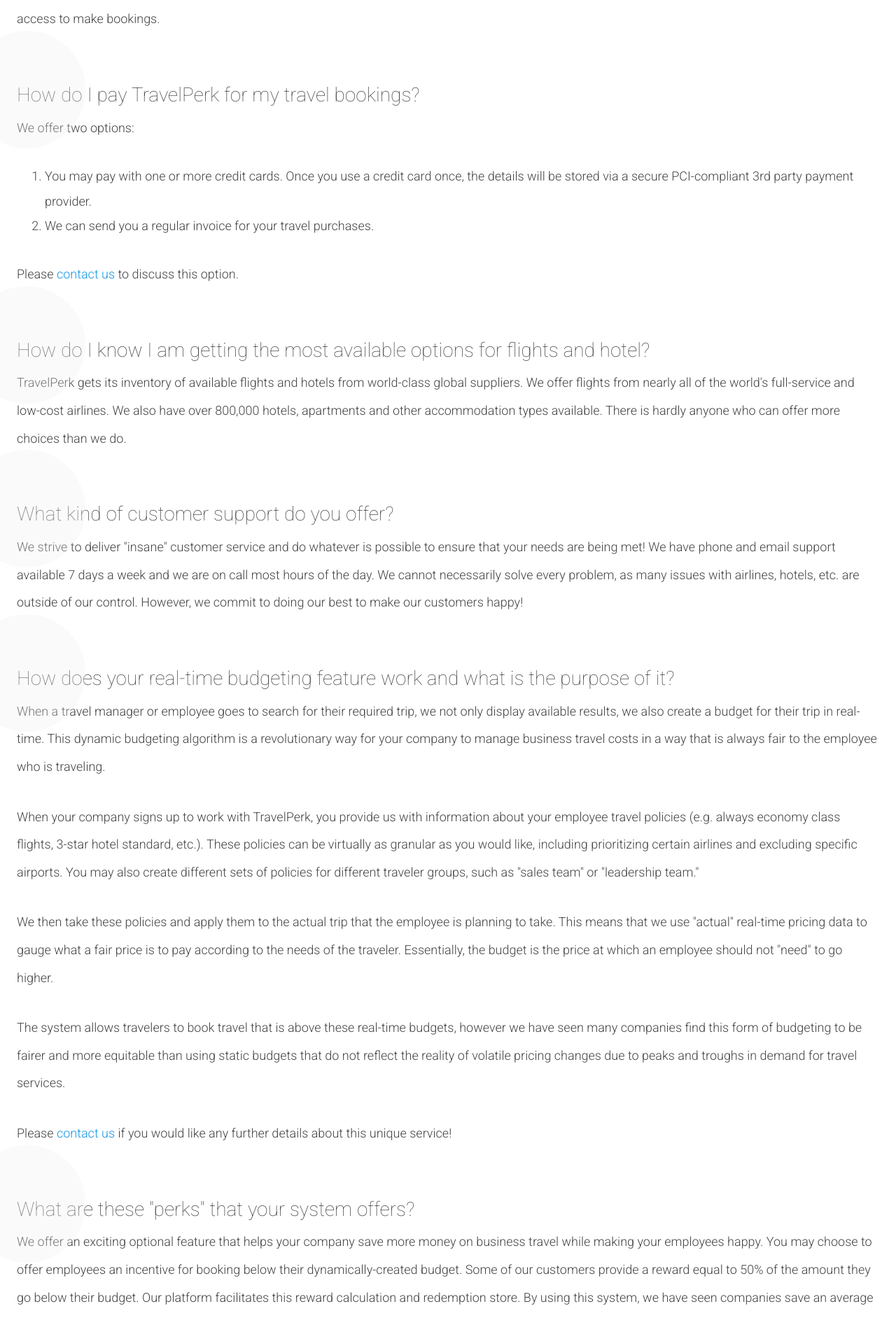
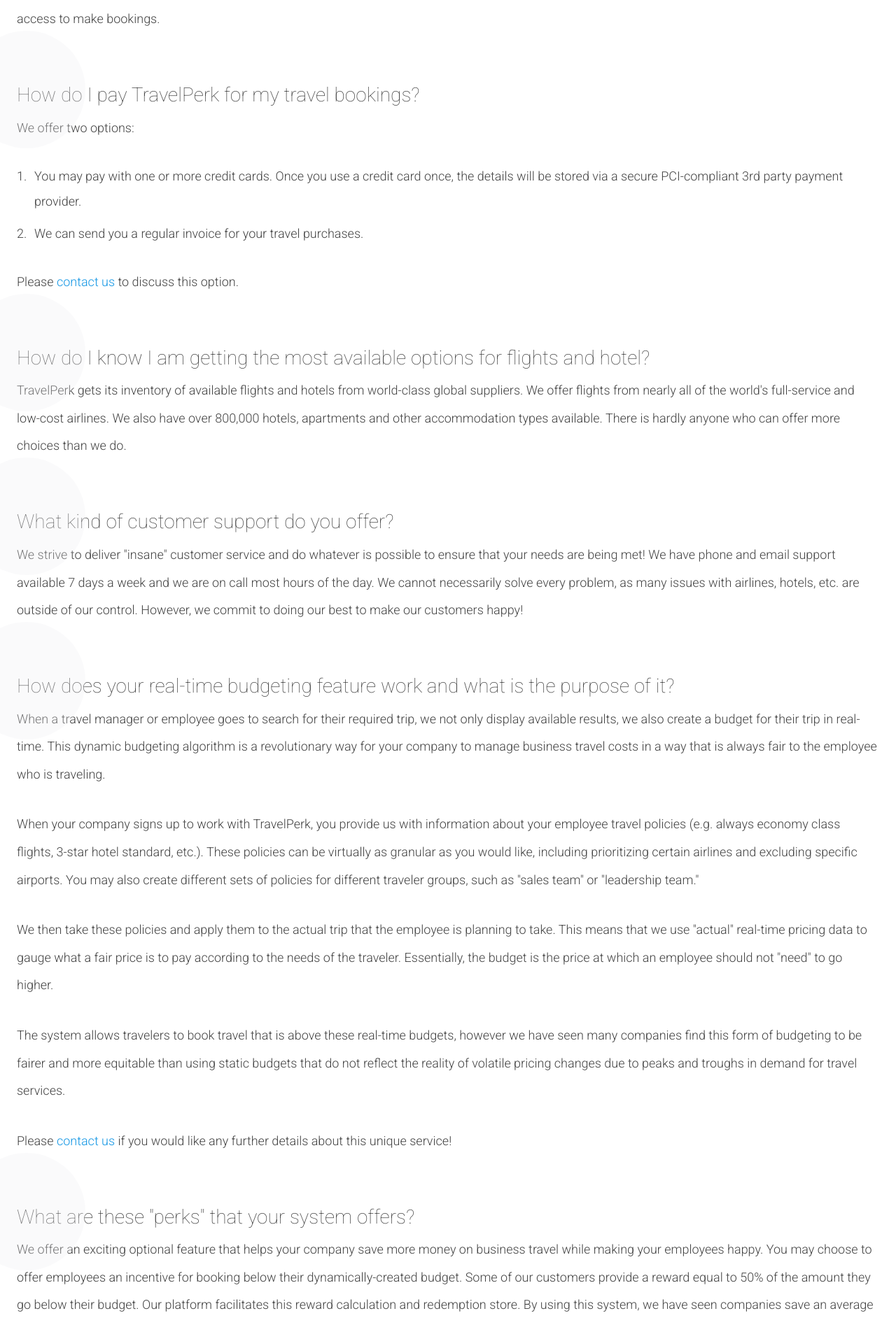
Before and after one commit to northswiss/jekyll-boilerplate, a Jekyll site: the page built from pages/faqs.html, in a window 1280 px wide. Shown: the part 1888-3772 px from the top of the page at 70% size. Built offline with Jekyll 4.4.1, drawn with Linux system fonts in a browser that asks for light colours; nearby versions of some CDN libraries.

Commit message:
Adding terms and conditions page
Also added styling for OL elements
Added link to footer for T&Cs

```diff
--- a/_includes/_sass-core/_html-elements.scss
+++ b/_includes/_sass-core/_html-elements.scss
@@ -457,7 +457,30 @@
 // O
 //--------------------------------
 ol {
+  list-style-type: none;
+  counter-reset: item;
+  margin: 0;
+  padding: 0;
+}
 
+ol > li {
+  display: table;
+  counter-increment: item;
+  margin-bottom: 0.6em;
+}
+
+ol > li:before {
+  content: counters(item, ".") ". ";
+  display: table-cell;
+  padding-right: 0.6em;
+}
+
+li ol > li {
+  margin: 0;
+}
+
+li ol > li:before {
+  content: counters(item, ".") " ";
 }
 option{
 
--- a/_includes/core-component/footer.html
+++ b/_includes/core-component/footer.html
@@ -7,6 +7,7 @@
     <p class="description">{{ site.description }}</p>
 
     {% include component/social.html %}
+    <p class="small"><a href="/terms-and-conditions/">Terms &amp; Conditions</a></p>
     <p class="small">Copyright &copy; {{ 'now' | date: "%Y" }} TravelPerk S.L. All rights reserved</p>
   </div>
 
```
Also changed, not shown: pages/terms-and-conditions.html (added, +39 -0 lines).
